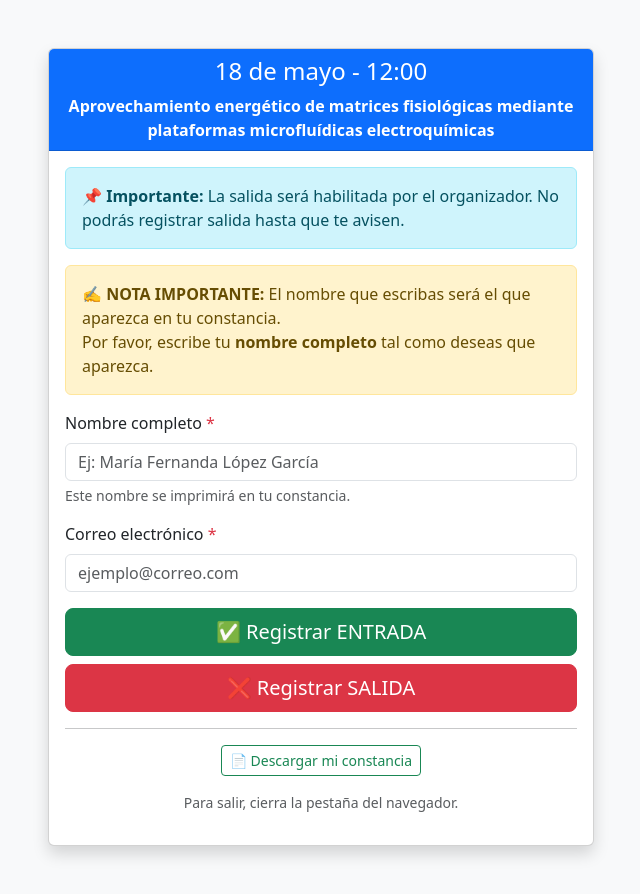
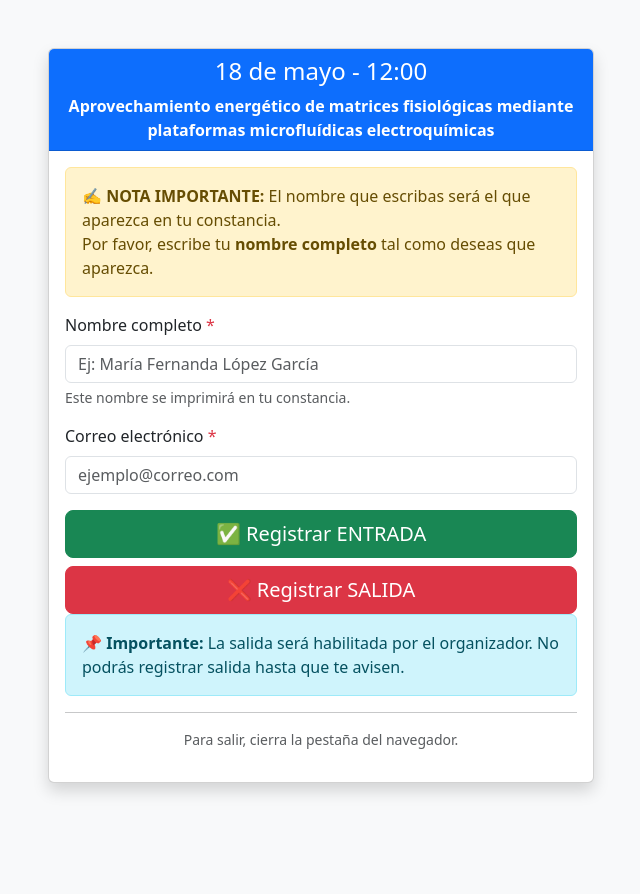
Before and after one commit to PABLO9307/jornadas-asistencia, a Flask app: page /registro/1 in a window 1280 px wide. Shown: the whole page, without its empty margins (319-959 px from the left). After the commit the page ends 794 px from the top, so only its background shows below. Run offline with Flask 3, Linux system fonts and the light colour scheme.

Commit message:
Update registro.html

```diff
--- a/templates/registro.html
+++ b/templates/registro.html
@@ -27,9 +27,6 @@
                             {% endif %}
                         {% endwith %}
 
-                        <div class="alert alert-info">
-                            <strong>📌 Importante:</strong> La salida será habilitada por el organizador. No podrás registrar salida hasta que te avisen.
-                        </div>
                         <div class="alert alert-warning">
                             <strong>✍️ NOTA IMPORTANTE:</strong> El nombre que escribas será el que aparezca en tu constancia.<br>
                             Por favor, escribe tu <strong>nombre completo</strong> tal como deseas que aparezca.
@@ -51,11 +48,11 @@
                                 <button type="submit" name="tipo" value="entrada" class="btn btn-success btn-lg">✅ Registrar ENTRADA</button>
                                 <button type="submit" name="tipo" value="salida" class="btn btn-danger btn-lg">❌ Registrar SALIDA</button>
                             </div>
+                            <div class="alert alert-info">
+                            <strong>📌 Importante:</strong> La salida será habilitada por el organizador. No podrás registrar salida hasta que te avisen.
+                        </div>
                         </form>
                         <hr>
-                        <div class="text-center">
-                            <a href="{{ url_for('constancia_qr') }}" class="btn btn-outline-success btn-sm">📄 Descargar mi constancia</a>
-                        </div>
                         <p class="text-muted text-center small mt-3">Para salir, cierra la pestaña del navegador.</p>
                     </div>
                 </div>
```
